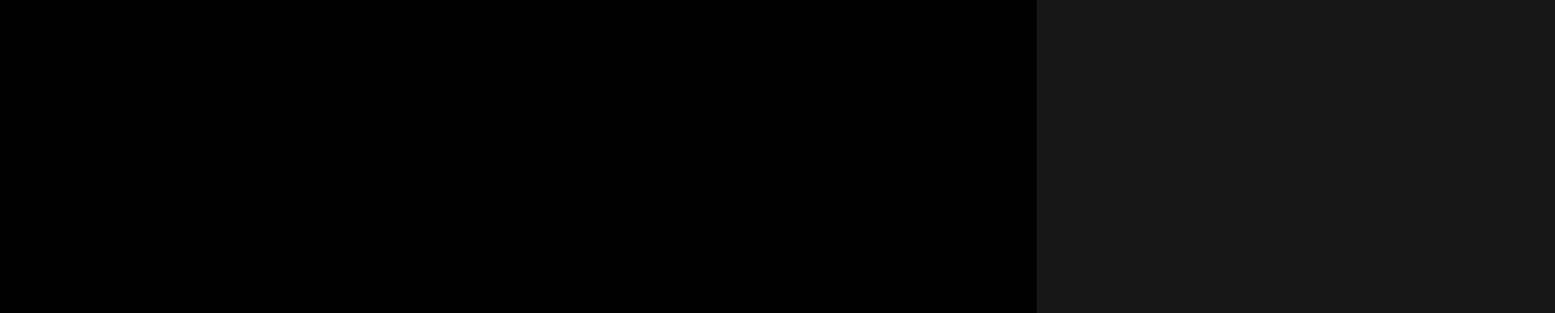
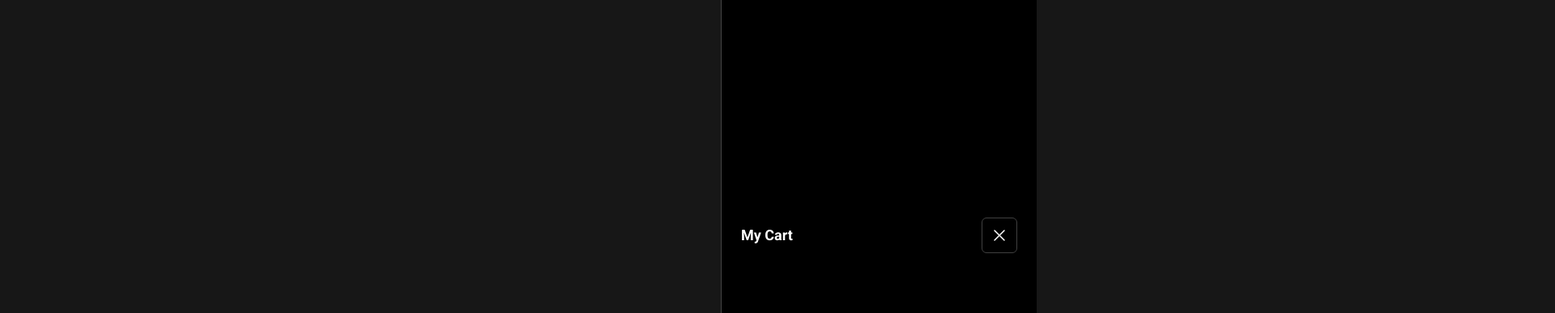
Before and after one commit to helsinfranz/merch_designs, a plain HTML site: page index.html in a window 1280 px wide. Shown: the part 267-654 px from the top of the page at 81% size, 1920 px wide, since content can reach past the window. Drawn offline with Linux system fonts and the light colour scheme.

Commit message:
Add files via upload

```diff
--- a/css/styles.css
+++ b/css/styles.css
@@ -239,6 +239,11 @@ h2 {
 
 /* More Options */
 
+.background {
+  height: 100vh;
+  width: 100vw;
+}
+
 .more_options {
   z-index: 9;
   height: 100vh;
@@ -254,13 +259,26 @@ h2 {
 
   /* For cart */
   padding: 2.4rem;
-  left: 100%;
+  /* left: 100%; */
+  right: -100%;
+
+  /* Addition */
+
+  -webkit-backdrop-filter: blur(24px);
+  backdrop-filter: blur(24px);
+  border-left: 1px solid #444;
+}
+
+@media (min-width: 768px) {
+  .more_options {
+    width: 390px;
+  }
 }
 
 /* Animation of above */
 
 .slide_out_left {
-  right: 0;
+  /* right: 0; */
   transition: all 0.3s;
 }
 
@@ -310,7 +328,8 @@ h2 {
 /* Animation of above */
 
 .slide_out_right {
-  left: 0;
+  /* left: 0; */
+  right: 0;
   transition: all 0.3s;
 }
 
--- a/index.html
+++ b/index.html
@@ -107,7 +107,7 @@
         </div>
       </div>
     </nav>
-    <!-- <div class="more_options slide_out_left">
+    <div class="more_options slide_out_left">
       <div class="cross">
         <div class="crosssvgholder">
           <svg
@@ -161,8 +161,9 @@
         <div class="nav_option_name">Shirts</div>
         <div class="nav_option_name">Stickers</div>
       </div>
-    </div> -->
+    </div>
     <div class="more_options slide_out_right">
+      <div class="background"></div>
       <div class="cart_title">
         <div class="title_cart">
           <h2>My Cart</h2>
```
